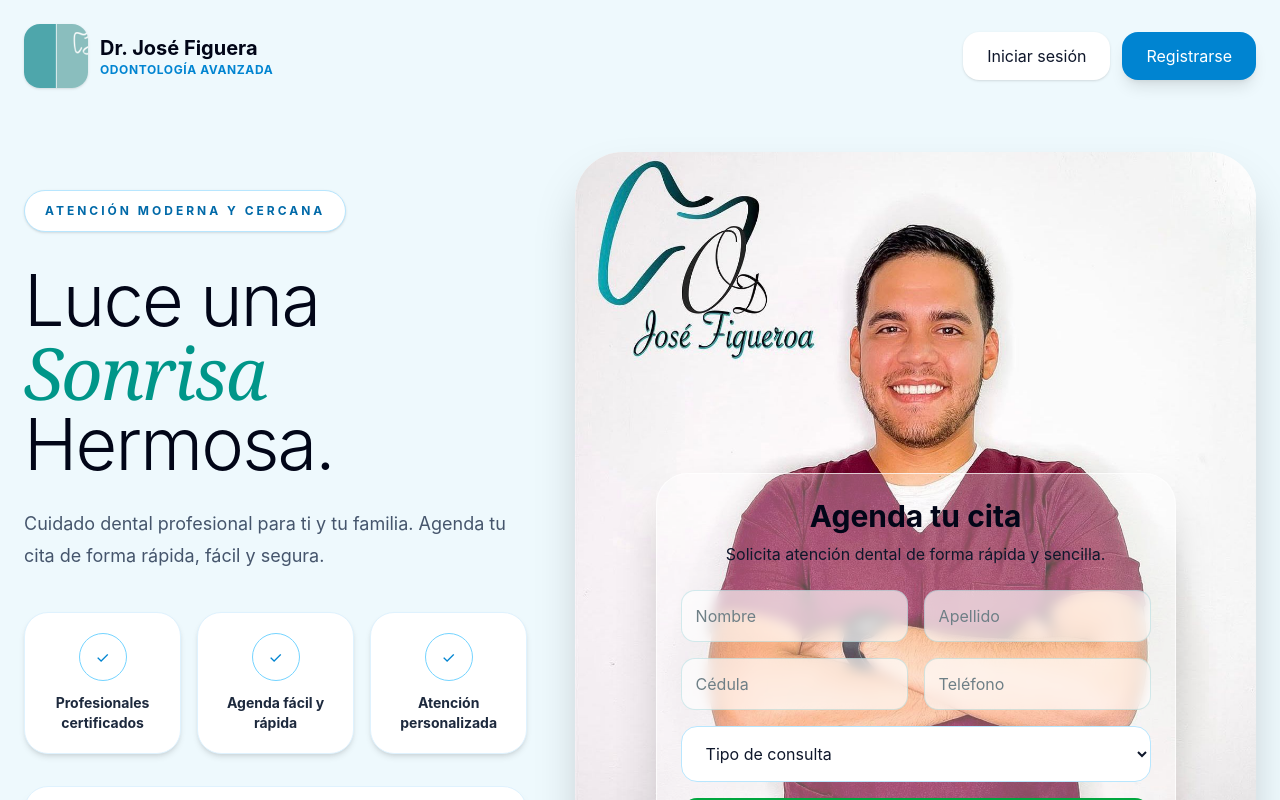
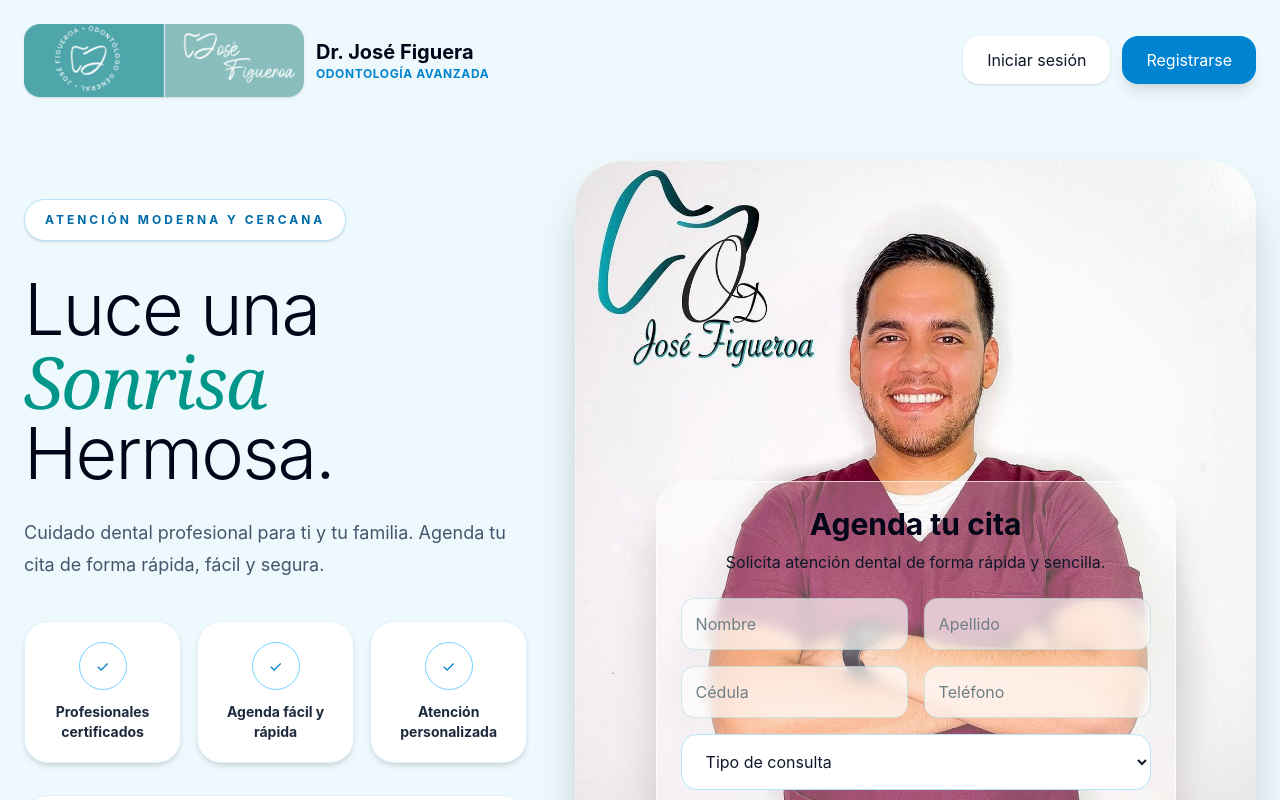
Before and after one commit to alexisrrh/consultorio-odontologico, a React (Vite) app: page / in a window 1280 px wide. Shown: the top 800 px of the page. Built offline with nearby package versions, Linux system fonts and the light colour scheme.

Commit message:
home terminado

```diff
--- a/src/componentes/Home/DentalGallery.jsx
+++ b/src/componentes/Home/DentalGallery.jsx
@@ -46,7 +46,7 @@ export function DentalGallery() {
 
             <div className="absolute inset-0 bg-gradient-to-t from-slate-950/65 via-slate-950/10 to-transparent" />
 
-            <div className="absolute bottom-6 left-6 right-6 rounded-[2rem] bg-white/90 p-6 backdrop-blur-xl">
+            <div className="absolute bottom-6 left-6 right-6 rounded-[2rem] bg-white/40 p-6">
               <p className="text-xs font-bold uppercase tracking-[0.25em] text-sky-700">
                 Clínica moderna
               </p>
--- a/src/componentes/Home/HomeHero.jsx
+++ b/src/componentes/Home/HomeHero.jsx
@@ -71,7 +71,7 @@ Consulta: ${form.consulta}`;
           <img
             src={logoClinica}
             alt="Logo"
-            className="h-16 w-16 rounded-2xl object-cover shadow"
+            className="max-h-20 max-w-70 rounded-2xl object-cover shadow"
           />
 
           <div>
--- a/src/componentes/Home/Treatments.jsx
+++ b/src/componentes/Home/Treatments.jsx
@@ -5,7 +5,7 @@ import ortodonciaImg from "../../assets/tratamientos/ortodonciaImg.jpg";
 import revisionImg from "../../assets/tratamientos/revisionImg.jpeg";
 import limpiezaImg from "../../assets/tratamientos/limpiezaImg.avif";
 import endodonciaImg from "../../assets/tratamientos/endodonciaImg.webp";
-import implanteImg from "../../assets/tratamientos/implanteImg.jpg";
+import protesisImg from "../../assets/tratamientos/protesisDental.webp";
 import fondocitaImg from "../../assets/tratamientos/fondocita.png";
 const tratamientos = [
   {
@@ -40,7 +40,7 @@ const tratamientos = [
     titulo: "Protesis dental",
     descripcion:
       "Reemplazo de piezas perdidas con una solución fija, funcional y estética.",
-    imagen: implanteImg,
+    imagen: protesisImg,
     icono: "◎",
   },
   {
```
Also changed, not shown: src/assets/tratamientos/protesisDental.webp (added).
